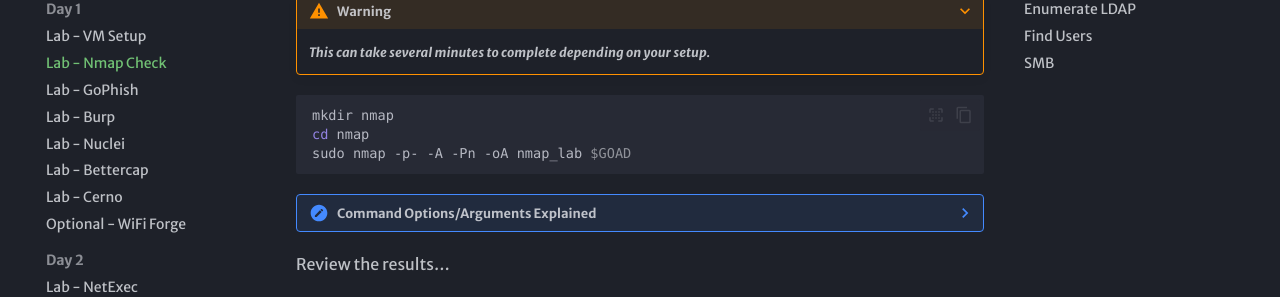
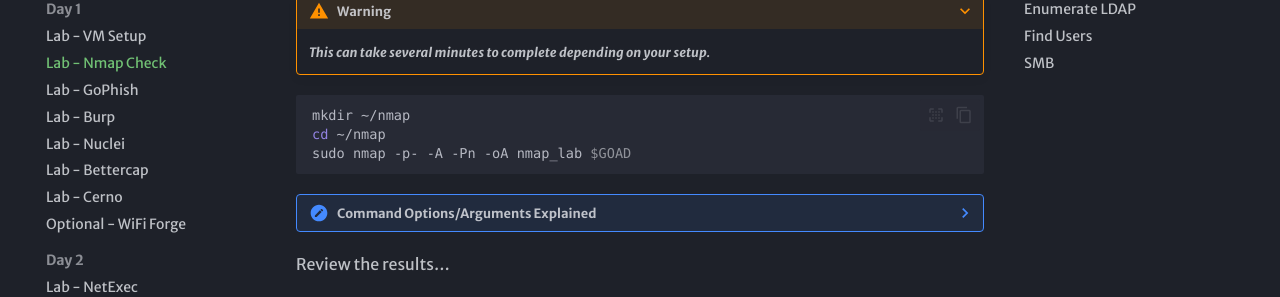
Before and after one commit to ridgebackinfosec/OTO-labs, an MkDocs documentation site: the page built from docs/labs/nmap-check/index.md, in a window 1280 px wide and 900 px high, scrolled down 788 px. Shown: the part 153-450 px from the top of the window. Built offline with MkDocs 1.6.1 and Material for MkDocs 9.7.7, drawn with Linux system fonts in a browser that asks for light colours; some web fonts are replaced; comment, search, counter and statistics services are not loaded.

````diff
--- a/docs/labs/nmap-check/index.md
+++ b/docs/labs/nmap-check/index.md
@@ -28,8 +28,8 @@ Scan the GOAD VM(s) using Nmap on The Forge VM.
     ***This can take several minutes to complete depending on your setup.***
 
 ```bash
-mkdir nmap
-cd nmap
+mkdir ~/nmap
+cd ~/nmap
 sudo nmap -p- -A -Pn -oA nmap_lab $GOAD
 ```
 
````
Also changed, not shown: docs/labs/cerno/index.md (+6 -0 lines), 1 other file.
